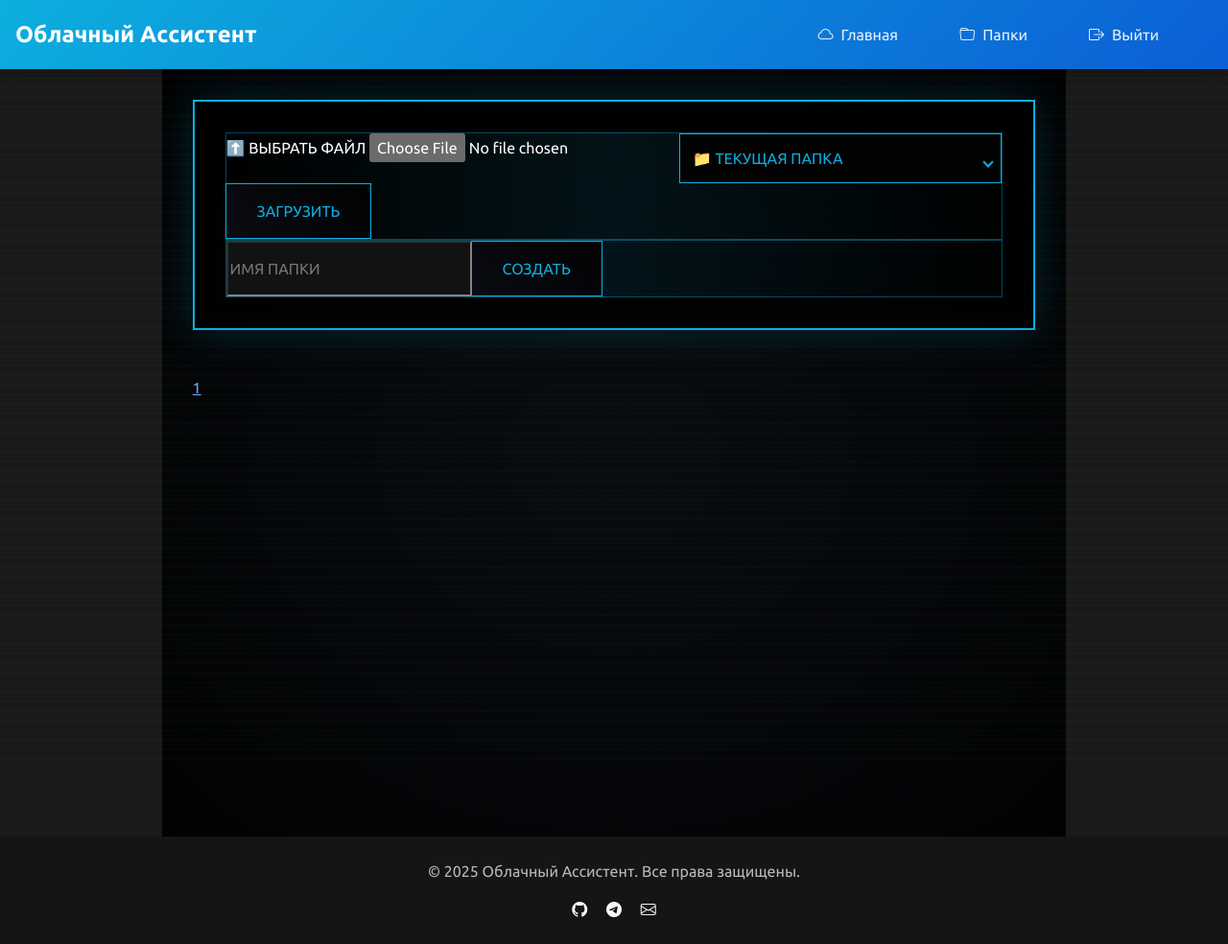
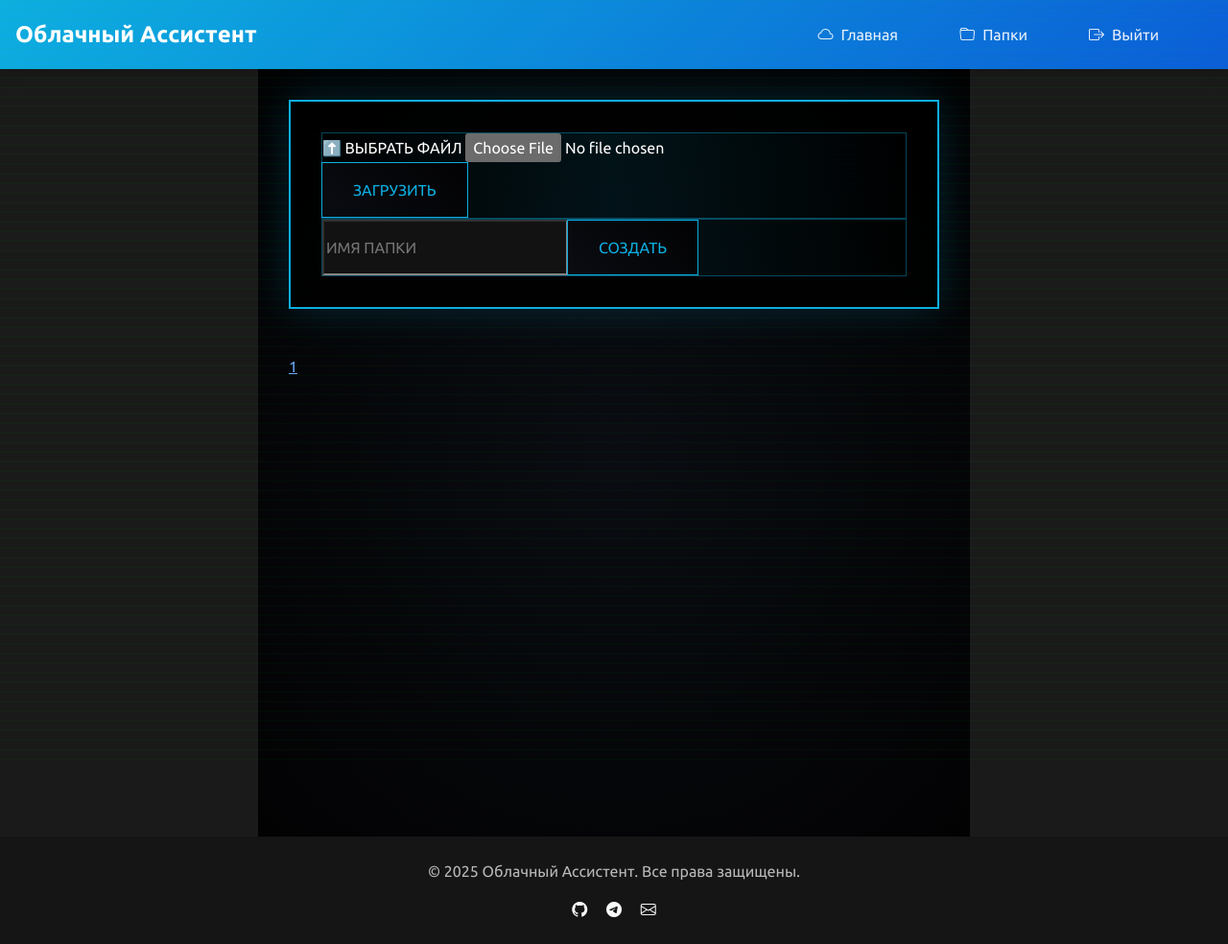
Before and after one commit to katerino4kab/cloud_work, a Flask app: page /files/1 in a window 1280 px wide. Shown: the whole page at 96% size. Run offline with Flask 3, Linux system fonts and the light colour scheme; a user stored in the database is signed in; tables that the repository leaves empty hold one stand-in row (values such as "Sample post"); parts of the project's set-up code (start-up, migrations or seed data) failed here and were passed over; some libraries are stand-ins or nearby versions.

Commit message:
Update files.html

```diff
--- a/cloud/app/templates/files.html
+++ b/cloud/app/templates/files.html
@@ -9,6 +9,7 @@
         <!-- Control Panel -->
         <div class="cyber-panel">
             <!-- Upload Form -->
+            <!-- Upload Form -->
             <form method="POST" enctype="multipart/form-data" class="cyber-form">
                 {{ form.hidden_tag() }}
                 <div class="input-group holographic-border">
@@ -18,19 +19,18 @@
                             {{ form.file(class="cyber-input") }}
                         </label>
 
-                        <!-- Folder Select -->
+                        <!-- Folder Select - только если есть подпапки -->
+                        {% if subfolders %}
                         <div class="folder-select-container">
-                            <select name="target_folder" class="cyber-input" required>
-                                {% set is_root = current_path in ['', '/'] %}
-                                {% if not is_root %}
+                            <select name="target_folder" class="cyber-input">
                                 <option value="">📁 ТЕКУЩАЯ ПАПКА</option>
-                                {% endif %}
                                 {% for folder in subfolders %}
                                 <option value="{{ folder.name }}">📁 {{ folder.name }}</option>
                                 {% endfor %}
                             </select>
                             <div class="select-arrow"></div>
                         </div>
+                        {% endif %}
                     </div>
                     <button type="submit" class="cyber-button scanline">
                         <span class="neon-text">ЗАГРУЗИТЬ</span>
```
Lines whose indentation alone changed are shown as unchanged.
